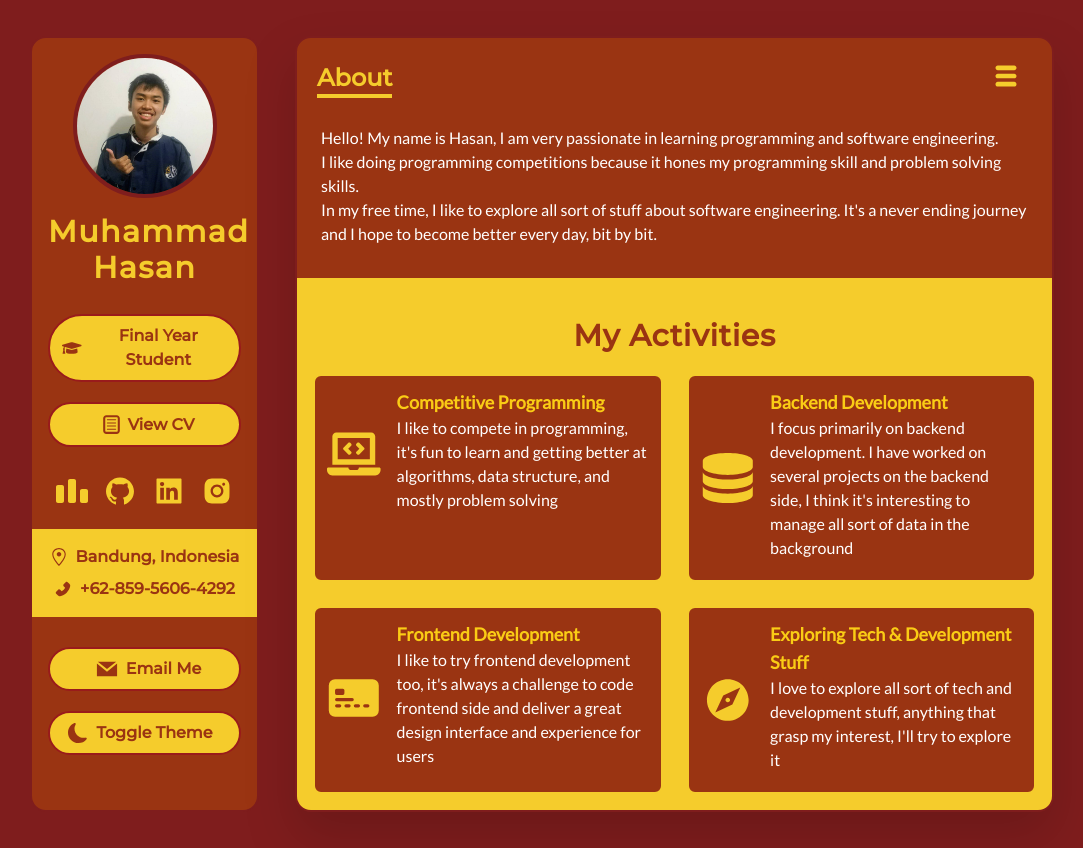
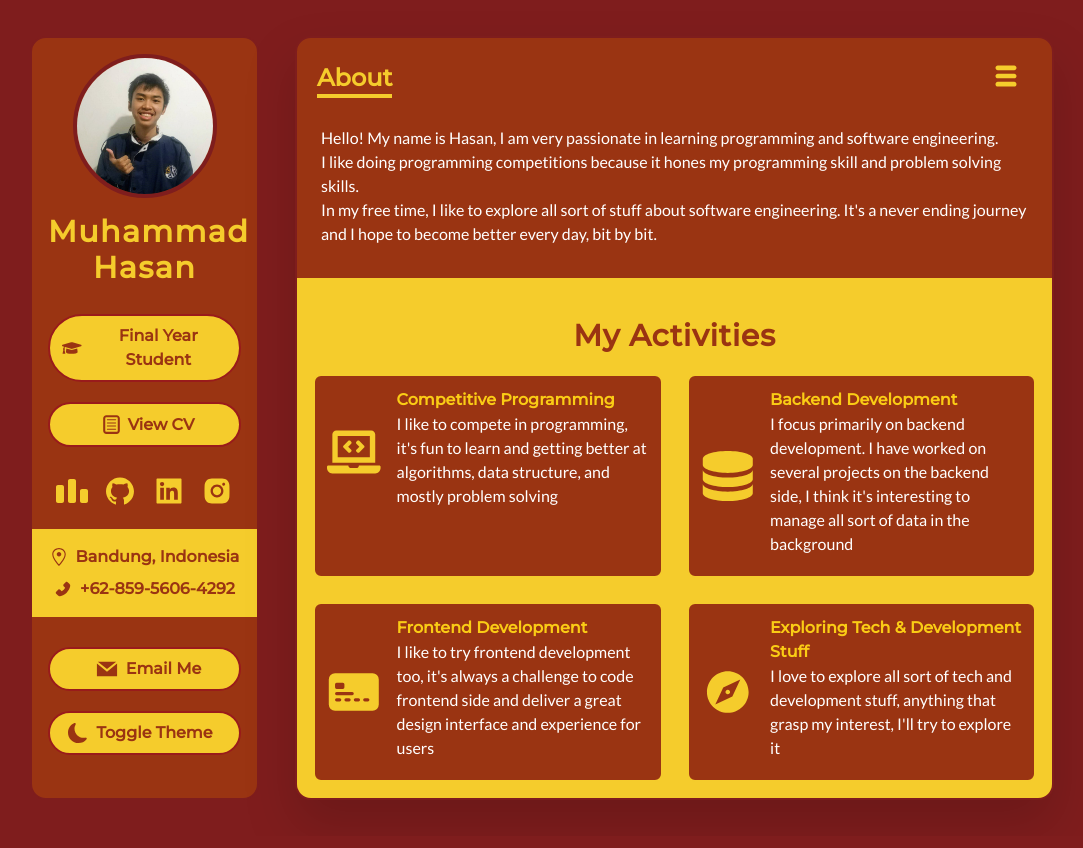
Before and after one commit to muhammadhasan01/portofolio, a Next.js app: page / in a window 1280 px wide. Shown: the whole page, without its empty margins (98-1181 px from the left). Built offline with nearby package versions, Linux system fonts and the light colour scheme.

Commit message:
style: update service card

```diff
--- a/components/ServiceCard.tsx
+++ b/components/ServiceCard.tsx
@@ -13,7 +13,7 @@ const ServiceCard: FunctionComponent<{ service: IService }> = ({ service: { abou
     <div className='p-3 grid grid-cols-12 flex items-center space-x-4'>
       <Icon className='w-full col-span-2 text-cnc-yellow' size={50} />
       <div className='col-span-10 pb-2'>
-        <div className='font-bold text-lg text-yellow-400'>{title}</div>
+        <div className='font-bold font-montserrat text-yellow-400'>{title}</div>
         <p dangerouslySetInnerHTML={createMarkup()} className='lg:text-medium' />
       </div>
     </div>
```
